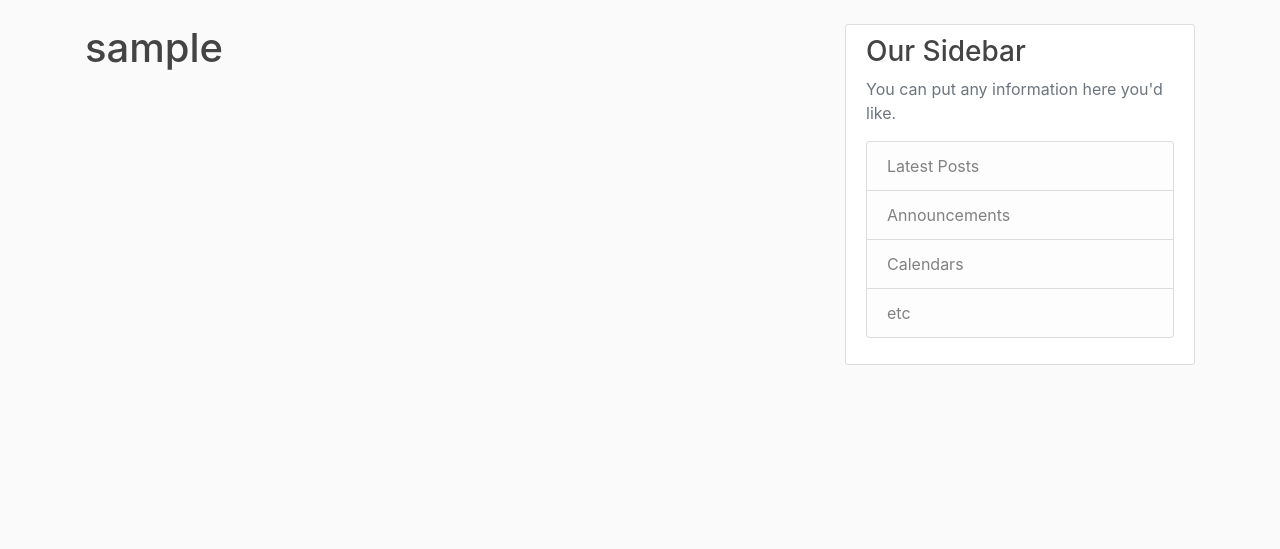
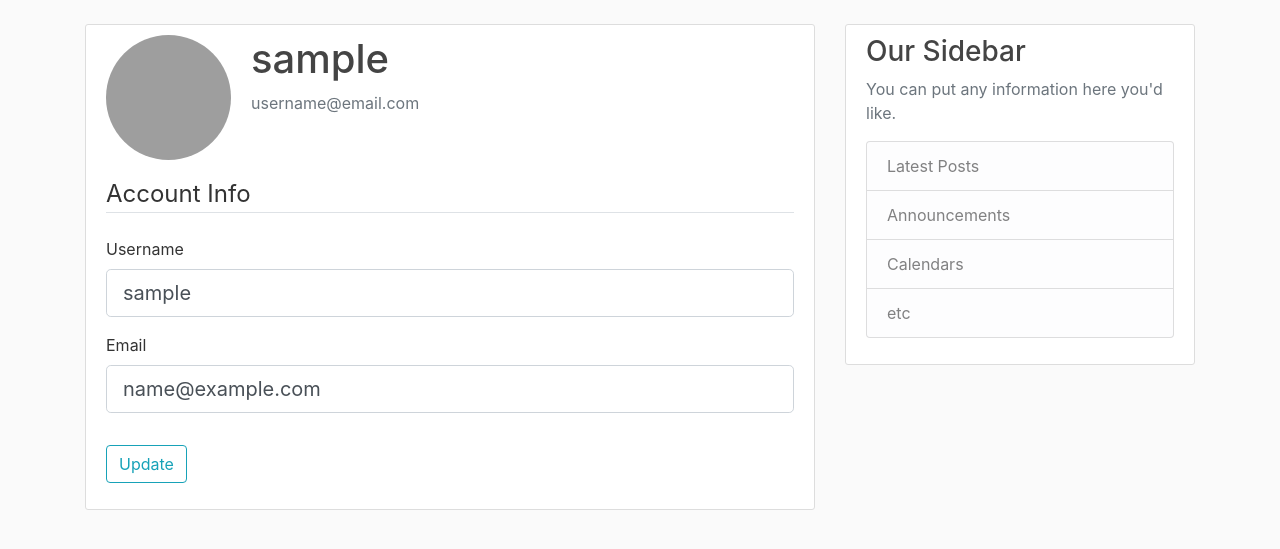
Before and after one commit to James-McTighe/flask_tutorial, a Flask app: page /account in a window 1280 px wide. Shown: the part 56-605 px from the top of the page. Run offline with Flask 3, Linux system fonts and the light colour scheme; the visitor is signed in with stand-in values (Sample User, id 1); some libraries are stand-ins or nearby versions; grey boxes are pictures that could not be loaded.

Commit message:
worked on account update

```diff
--- a/flaskblog/forms.py
+++ b/flaskblog/forms.py
@@ -1,4 +1,5 @@
 from flask_wtf import FlaskForm
+from flask_login import current_user
 from wtforms import StringField, PasswordField, SubmitField, BooleanField
 from wtforms.validators import DataRequired, Length, Email, EqualTo, ValidationError
 from flaskblog.models import User
@@ -30,3 +31,22 @@ class LoginForm(FlaskForm):
     password = PasswordField('Password', validators=[DataRequired()])
     remember = BooleanField('Remember Me')
     submit = SubmitField('Login')
+
+class UpdateAccountForm(FlaskForm):
+    username = StringField('Username',
+                           validators=[DataRequired(), Length(min=2, max=20)])
+    email = StringField('Email',
+                        validators=[DataRequired(), Email()])
+    submit = SubmitField('Update')
+
+    def validate_username(self, username):
+        if username.data != current_user.username:
+            user = User.query.filter_by(username=username.data).first()
+            if user:
+                raise ValidationError('That username is taken. Please choose a different one.')
+
+    def validate_email(self, email):
+        if email.data != current_user.email:
+            user = User.query.filter_by(email=email.data).first()
+            if user:
+                raise ValidationError('That email is taken. Please choose a different one.')
--- a/flaskblog/routes.py
+++ b/flaskblog/routes.py
@@ -1,6 +1,6 @@
 from flask import render_template, url_for, flash, redirect, request
 from flaskblog import app, db, bcrypt
-from flaskblog.forms import RegistrationForm, LoginForm
+from flaskblog.forms import RegistrationForm, LoginForm, UpdateAccountForm
 from flaskblog.models import User, Post
 from flask_login import login_user, current_user, logout_user, login_required
 
@@ -66,7 +66,20 @@ def logout():
     logout_user()
     return redirect(url_for('home'))
 
-@app.route("/account")
+@app.route("/account", methods=['GET', 'POST'])
 @login_required
 def account():
-    return render_template('account.html', title='Account')
+    form = UpdateAccountForm()
+    if form.validate_on_submit():
+        current_user.username = form.username.data
+        current_user.email = form.email.data
+        db.session.commit()
+        flash('your account has been updated', 'success')
+        return redirect(url_for('account'))
+
+    elif request.method == 'GET':
+        form.username.data = current_user.username
+        form.email.data = current_user.email
+
+    image_file = url_for('static', filename='profile_pics/'+ current_user.image_file)
+    return render_template('account.html', title='Account', image_file=image_file, form = form)
--- a/flaskblog/templates/account.html
+++ b/flaskblog/templates/account.html
@@ -1,4 +1,51 @@
 {% extends 'layout.html' %}
 {% block content %}
-    <h1>{{ current_user.username }}</h1>
+<div class="content-section">
+  <div class="media">
+    <img class="rounded-circle account-img" src="{{ image_file }}">
+    <div class="media-body">
+      <h2 class="account-heading">{{ current_user.username }}</h2>
+      <p class="text-secondary">username@email.com</p>
+    </div>
+  </div>
+  <!-- FORM HERE -->
+    <form method="POST" action="">
+        {{ form.hidden_tag() }}
+        <fieldset class="form-group">
+            <legend class="border-bottom mb-4">Account Info</legend>
+            <div class="form-group">
+                {{ form.username.label(class="form-control-label")}}
+
+                {% if form.username.errors %}
+                    {{ form.username(class="form-control form-control-lg is-invalid")}}
+                    <div class="invalid-feedback">
+                        {% for error in form.username.errors %}
+                            <span>{{ error }}</span>
+                        {% endfor %}
+                    </div>
+                {% else %}
+                {{ form.username(class="form-control form-control-lg") }}
+                {% endif %}
+            </div>
+            <div class="form-group">
+                {{ form.email.label(class="form-control-label")}}
+
+                {% if form.email.errors %}
+                    {{ form.email(class="form-control form-control-lg is-invalid")}}
+                    <div class="invalid-feedback">
+                        {% for error in form.email.errors %}
+                            <span>{{ error }}</span>
+                        {% endfor %}
+                    </div>
+                {% else %}
+                    {{ form.email(class="form-control form-control-lg") }}
+                {% endif %}
+            </div>
+        </fieldset>
+
+        <div class="form-group">
+            {{ form.submit(class="btn btn-outline-info") }}
+        </div>
+    </form>
+</div>
 {% endblock content %}
```
